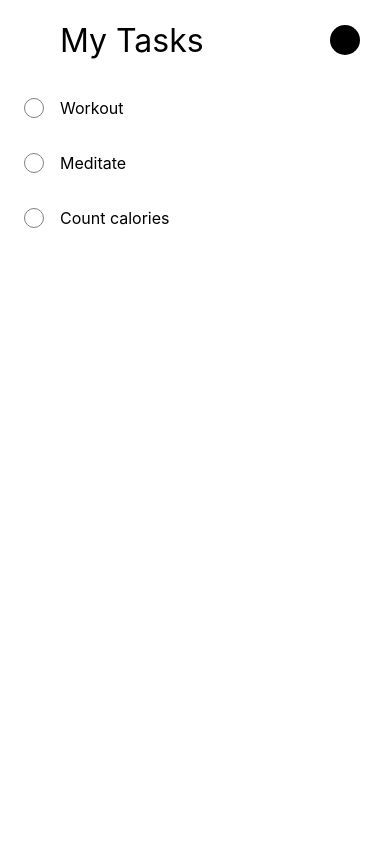
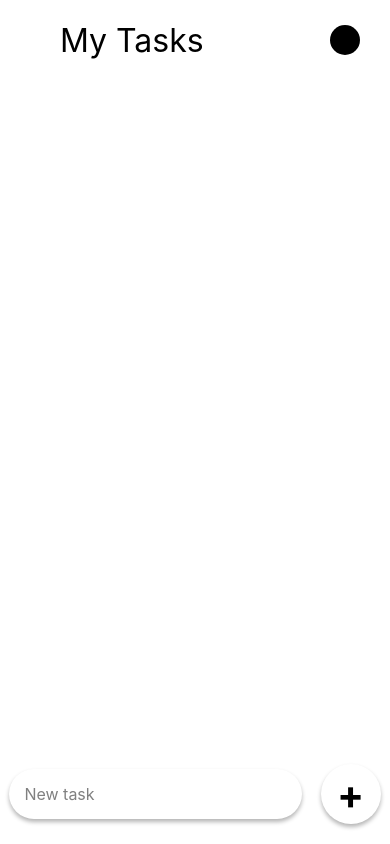
Before and after one commit to iamabhi898/googleTasksCloneRN, a React Native app: screen / in a window 390 px wide. Built offline with nearby package versions, Linux system fonts and the light colour scheme.

Commit message:
first todo build

```diff
--- a/App.js
+++ b/App.js
@@ -23,6 +23,7 @@ const App = () => {
   const themeStyle = {
     backgroundColor: isDarkMode ? '#202124' : 'white',
     textColor: isDarkMode ? 'white' : 'black',
+    secBackgroundColor: isDarkMode ? '#35363A' : 'white',
   };
 
   const onSetTheme = isDark => {
--- a/components/Task.js
+++ b/components/Task.js
@@ -1,12 +1,21 @@
 import React from 'react';
-import {StyleSheet, View, Text} from 'react-native';
+import {StyleSheet, View, Text, TouchableOpacity} from 'react-native';
 
 const Task = props => {
-  const {task, themeStyle} = props;
+  const {id, task, themeStyle, onCompleteTask} = props;
   return (
     <View style={styles.taskWrapper}>
-      <View style={styles.circle}></View>
-      <Text style={{...styles.task, color: themeStyle.textColor}}>{task}</Text>
+      <TouchableOpacity
+        onPress={() => {
+          onCompleteTask(id);
+        }}>
+        <View style={styles.circle}></View>
+      </TouchableOpacity>
+      <Text
+        style={{...styles.task, color: themeStyle.textColor}}
+        numberOfLines={2}>
+        {task}
+      </Text>
     </View>
   );
 };
@@ -15,8 +24,11 @@ const styles = StyleSheet.create({
   taskWrapper: {
     flexDirection: 'row',
     alignItems: 'center',
-    height: 55,
-    width: '100%',
+    maxHeight: 120,
+    width: '90%',
+    paddingRight: 50,
+    // borderColor: 'white',
+    // borderWidth: 1,
   },
   circle: {
     height: 20,
@@ -25,10 +37,11 @@ const styles = StyleSheet.create({
     borderRadius: 10,
     borderColor: 'gray',
     marginRight: 16,
-    marginLeft: 24,
+    marginLeft: 10,
   },
   task: {
     fontSize: 16,
+    paddingVertical: 15,
   },
 });
 
--- a/screens/Home.js
+++ b/screens/Home.js
@@ -1,10 +1,35 @@
 import React from 'react';
-import {StyleSheet, View, Text, TouchableOpacity} from 'react-native';
+import {
+  StyleSheet,
+  View,
+  Text,
+  TouchableOpacity,
+  KeyboardAvoidingView,
+  Platform,
+  TextInput,
+} from 'react-native';
 
 import Task from '../components/Task';
 
 const Home = props => {
   const {themeStyle, isDarkMode, onSetTheme} = props;
+
+  const [task, setTask] = React.useState(null);
+  const [taskItems, setTaskItems] = React.useState([]);
+
+  const handleAddTask = () => {
+    if (task !== null && task !== '') {
+      setTaskItems(taskItems => [task, ...taskItems]);
+      setTask(null);
+    }
+  };
+
+  const handleCompleteTask = taskIndex => {
+    let itemsCopy = [...taskItems];
+    itemsCopy.splice(taskIndex, 1);
+    setTaskItems(itemsCopy);
+  };
+
   return (
     <View style={styles.screen}>
       {/* Header */}
@@ -17,6 +42,7 @@ const Home = props => {
             My Tasks
           </Text>
         </View>
+
         {/* Theme Icon */}
         <View style={styles.themeIconContainer}>
           <TouchableOpacity onPress={() => onSetTheme(!isDarkMode)}>
@@ -29,9 +55,45 @@ const Home = props => {
         </View>
       </View>
       {/* Todo List */}
-      <Task themeStyle={themeStyle} task="Workout" />
-      <Task themeStyle={themeStyle} task="Meditate" />
-      <Task themeStyle={themeStyle} task="Count calories" />
+      {taskItems.map((item, index) => {
+        return (
+          <Task
+            key={index}
+            themeStyle={themeStyle}
+            task={item}
+            id={index}
+            onCompleteTask={handleCompleteTask}
+          />
+        );
+      })}
+      {/* Writing a Task */}
+      <KeyboardAvoidingView
+        behavior={Platform.OS === 'ios' ? 'padding' : 'height'}
+        style={styles.taskInputWrapper}>
+        <TextInput
+          style={{
+            ...styles.input,
+            color: themeStyle.textColor,
+            backgroundColor: themeStyle.secBackgroundColor,
+          }}
+          placeholder={'New task'}
+          placeholderTextColor={'gray'}
+          value={task}
+          onChangeText={text => setTask(text)}
+        />
+        <TouchableOpacity onPress={handleAddTask} activeOpacity={0.8}>
+          <View
+            style={{
+              ...styles.addButton,
+              backgroundColor: themeStyle.secBackgroundColor,
+            }}>
+            <Text
+              style={{...styles.addButtonText, color: themeStyle.textColor}}>
+              +
+            </Text>
+          </View>
+        </TouchableOpacity>
+      </KeyboardAvoidingView>
     </View>
   );
 };
@@ -68,6 +130,48 @@ const styles = StyleSheet.create({
     width: 30,
     borderRadius: 15,
   },
+  taskInputWrapper: {
+    position: 'absolute',
+    bottom: 20,
+    width: '100%',
+    flexDirection: 'row',
+    justifyContent: 'space-around',
+    alignItems: 'center',
+  },
+  input: {
+    paddingVertical: 15,
+    width: '75%',
+    fontSize: 16,
+    paddingHorizontal: 15,
+    borderRadius: 25,
+    // shadow
+    shadowOffset: {
+      width: 0,
+      height: 3,
+    },
+    shadowOpacity: 0.29,
+    shadowRadius: 4.65,
+    elevation: 7,
+  },
+  addButton: {
+    height: 60,
+    width: 60,
+    borderRadius: 30,
+    justifyContent: 'center',
+    alignItems: 'center',
+    // shadow
+    shadowOffset: {
+      width: 0,
+      height: 3,
+    },
+    shadowOpacity: 0.29,
+    shadowRadius: 4.65,
+    elevation: 7,
+  },
+  addButtonText: {
+    fontSize: 40,
+    fontWeight: 'bold',
+  },
 });
 
 export default Home;
```
